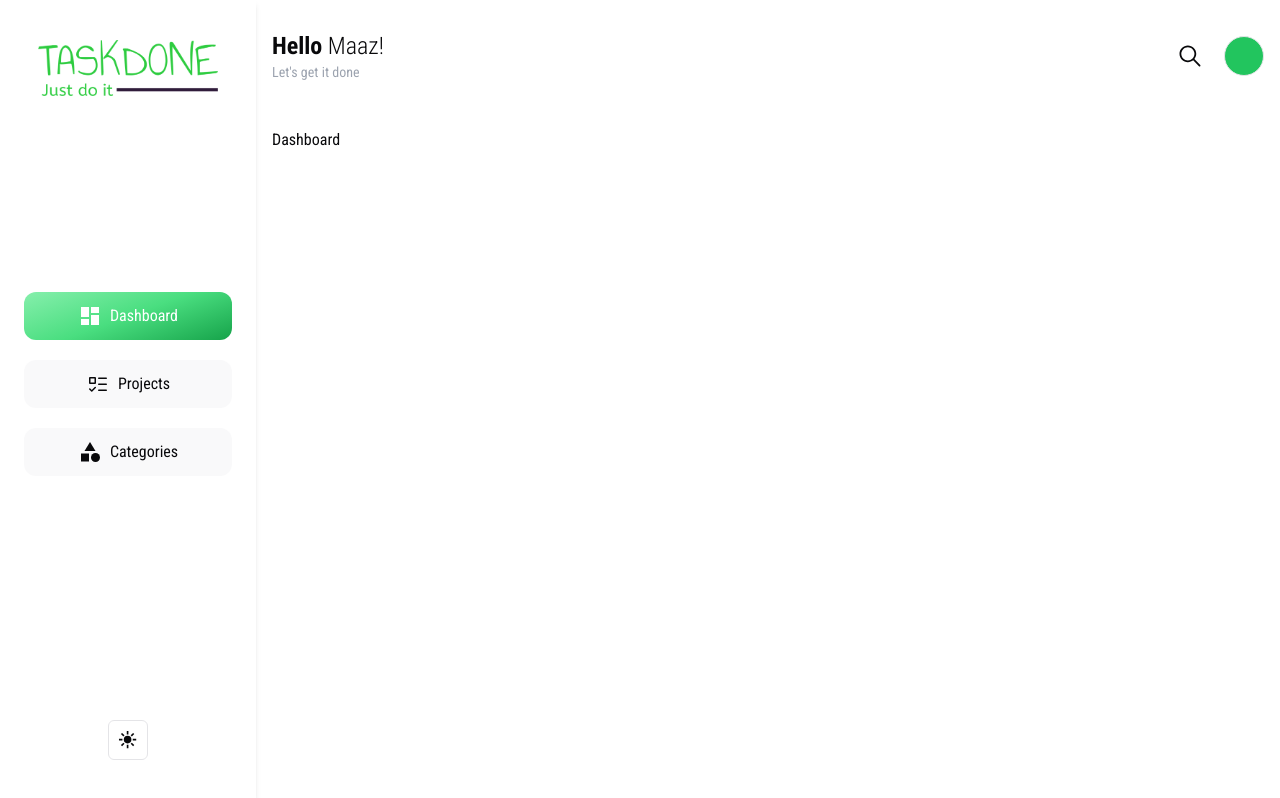
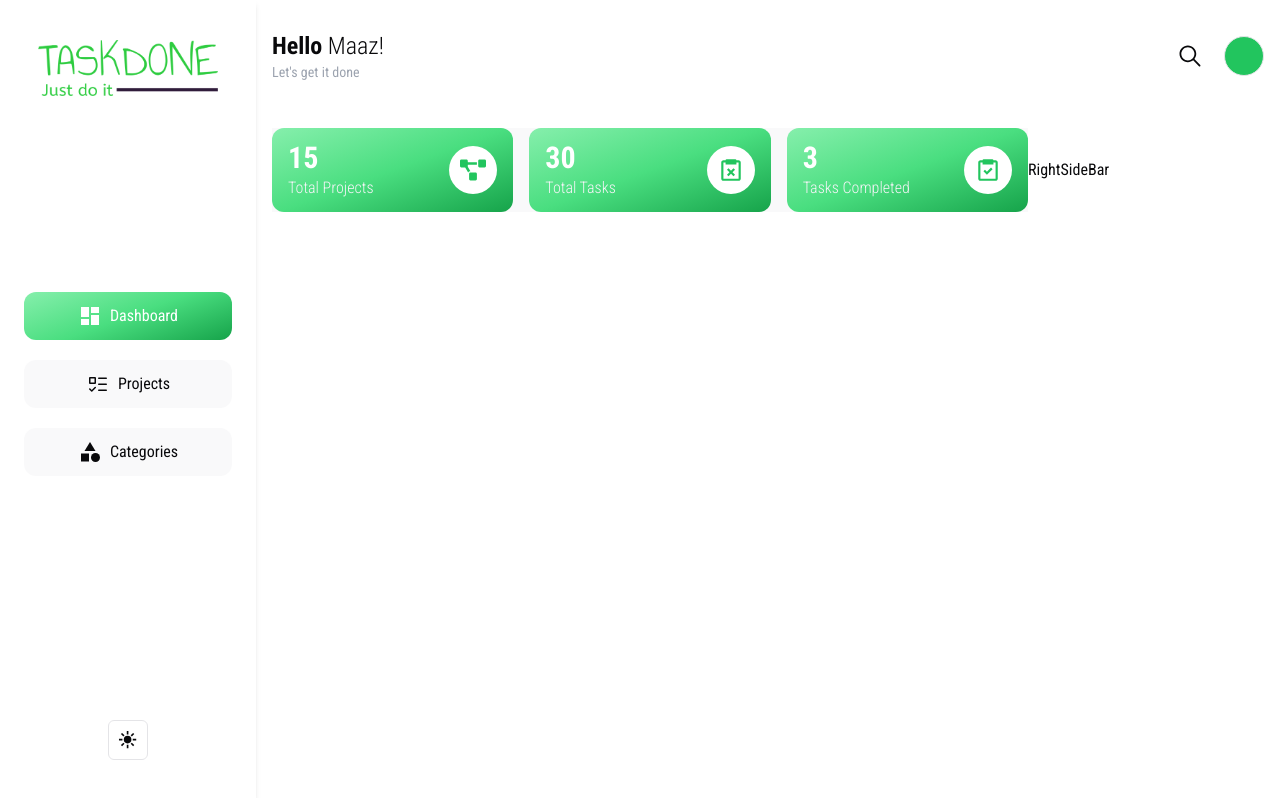
Before and after one commit to mmaazkhanhere/task-done, a Next.js app in the folder frontend/: page / in a window 1280 px wide. Built offline with nearby package versions, Linux system fonts and the light colour scheme.

Commit message:
statistics ui completed

```diff
--- /dev/null
+++ b/frontend/src/app/(routes)/(dashboard)/_components/right-sidebar.tsx
@@ -0,0 +1,9 @@
+import React from "react";
+
+type Props = {};
+
+const RightSideBar = (props: Props) => {
+	return <div>RightSideBar</div>;
+};
+
+export default RightSideBar;
--- /dev/null
+++ b/frontend/src/app/(routes)/(dashboard)/_components/statisitics-card.tsx
@@ -0,0 +1,27 @@
+import React from "react";
+import { IconType } from "react-icons";
+
+type Props = {
+	title: string;
+	value: number;
+	icon: IconType;
+};
+
+const StatisticsCard = ({ title, value, icon: Icon }: Props) => {
+	return (
+		<article className="group bg-primary p-3 rounded-xl flex items-center justify-between px-4">
+			<div className="flex flex-col ">
+				<h2 className="text-white text-3xl font-bold">{value}</h2>
+				<p className="text-gray-100 font-light">{title}</p>
+			</div>
+			<div className="bg-white rounded-full p-2 h-12 w-12 flex items-center justify-center">
+				<Icon
+					size={26}
+					className=" text-green-500 group-hover:animate-spin"
+				/>
+			</div>
+		</article>
+	);
+};
+
+export default StatisticsCard;
--- /dev/null
+++ b/frontend/src/app/(routes)/(dashboard)/_components/statistics.tsx
@@ -0,0 +1,44 @@
+import React from "react";
+import { BiTaskX, BiTask } from "react-icons/bi";
+import { FaProjectDiagram } from "react-icons/fa";
+
+import StatisticsCard from "./statisitics-card";
+
+type Props = {};
+
+const statisticsData = [
+	{
+		title: "Total Projects",
+		value: 15,
+		icon: FaProjectDiagram,
+	},
+	{
+		title: "Total Tasks",
+		value: 30,
+		icon: BiTaskX,
+	},
+	{
+		title: "Tasks Completed",
+		value: 3,
+		icon: BiTask,
+	},
+];
+
+const Statistics = (props: Props) => {
+	return (
+		<section className=" bg-gray-100/50 dark:bg-muted">
+			<div className="grid grid-cols-3 gap-4">
+				{statisticsData.map((data) => (
+					<StatisticsCard
+						key={data.title}
+						title={data.title}
+						value={data.value}
+						icon={data.icon}
+					/>
+				))}
+			</div>
+		</section>
+	);
+};
+
+export default Statistics;
--- a/frontend/src/app/(routes)/(dashboard)/page.tsx
+++ b/frontend/src/app/(routes)/(dashboard)/page.tsx
@@ -1,10 +1,21 @@
 import Image from "next/image";
 import React from "react";
+import Statistics from "./_components/statistics";
+import RightSideBar from "./_components/right-sidebar";
 
 type Props = {};
 
 const MainPage = (props: Props) => {
-	return <div>Dashboard</div>;
+	return (
+		<div className="flex flex-col item-start gap-y-4">
+			<div className="flex items-center w-full">
+				<div className="w-9/12">
+					<Statistics />
+				</div>
+				<RightSideBar />
+			</div>
+		</div>
+	);
 };
 
 export default MainPage;
--- a/frontend/src/app/(routes)/layout.tsx
+++ b/frontend/src/app/(routes)/layout.tsx
@@ -10,7 +10,7 @@ interface Props {
 const RootLayout = ({ children }: Props) => {
 	return (
 		<main className="h-full">
-			<header className="md:pl-64 md:h-28 w-full fixed z-50 inset-y-0 dark:bg-muted ">
+			<header className="md:pl-64 md:h-28 w-full fixed z-50 inset-y-0 ">
 				<Navbar />
 			</header>
 			<section className=" h-full w-64 hidden md:flex flex-col fixed z-50 inset-y-0 dark:border-r dark:border-muted">
```
